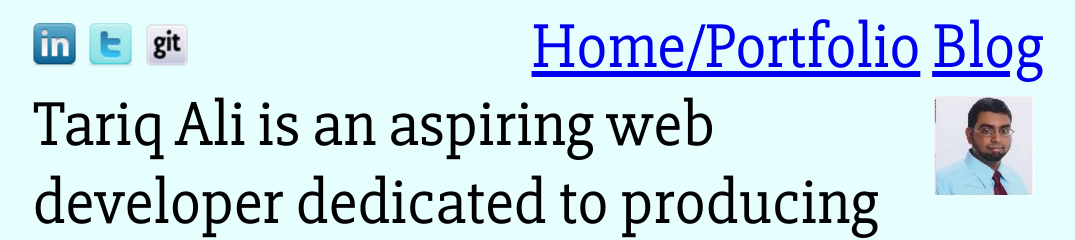
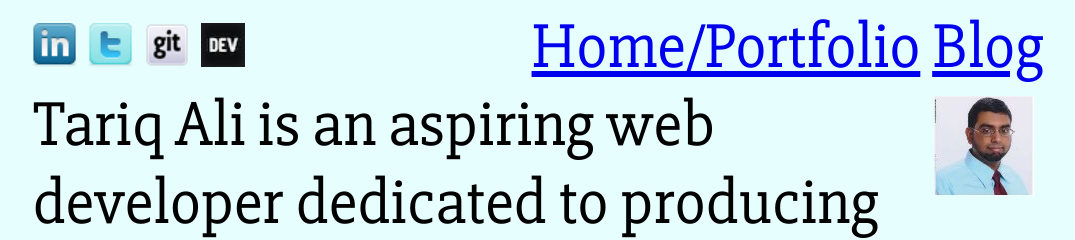
Before and after one commit to tra38/tra38.github.io, a Jekyll site: the page built from index.html, in a window 1280 px wide. Shown: the top 240 px of the page, without its empty margins (102-1177 px from the left). Built offline with Jekyll 4.4.1, drawn with Linux system fonts in a browser that asks for light colours; Markdown is read by kramdown in place of the engine named in the settings.

Commit message:
Add Practical Developer to the list of social media
Also refactored the social media section of the page to be a collection of links instead of hardcoded links

```diff
--- a/_config.yml
+++ b/_config.yml
@@ -24,9 +24,11 @@ gems: ['jekyll-paginate']
 github_username: tra38
 linkedin_username: trali
 twitter_username: Tariq_Ali38
+practical_developer_username: tra
 
 # -----------------------#
-#  Accordions            #
+#  Collections           #
 # -----------------------#
 collections:
-  - accordions
+- accordions
+- social_media
--- a/_includes/social_media.html
+++ b/_includes/social_media.html
@@ -1,11 +1,6 @@
 <section class="socialmedia">
-  {% if site.linkedin_username %}
-    <a href="http://www.linkedin.com/in/{{ site.linkedin_username }}"><img src="/img/linkedin.png" /></a>
-  {%endif%}
-  {% if site.twitter_username %}
-    <a href="http://twitter.com/{{ site.twitter_username }}"><img src="/img/twitter.png" /></a>
-  {%endif%}
-  {% if site.github_username %}
-    <a href="https://github.com/{{ site.github_username }}"><img src="/img/github_32.png" /></a>
-  {%endif%}
+  {% assign accounts = site.social_media | sort: 'sort_order' %}
+  {% for account in accounts %}
+    <a href="{{ account.url }}"><img src="{{ account.image_url }}" /></a>
+  {% endfor %}
 </section>
```
Also changed, not shown: _social_media/github.md (added, +5 -0 lines), _social_media/linkedin.md (added, +5 -0 lines), _social_media/practical_developer.md (added, +5 -0 lines), _social_media/twitter.md (added, +5 -0 lines), img/practical_developer.png (added).
